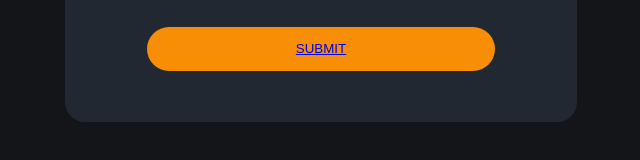
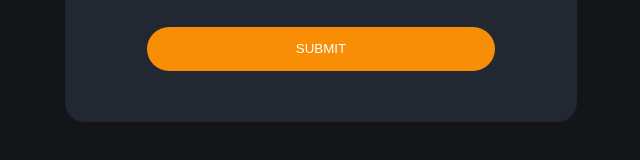
Before and after one commit to gagandeepakhil/3.rating, a plain HTML site: page index.html in a window 1280 px wide. Shown: the part 522-682 px from the top of the page, 319-959 px from the left. Drawn offline with Linux system fonts and the light colour scheme.

Commit message:
Add files via upload

```diff
--- a/styles.css
+++ b/styles.css
@@ -74,9 +74,14 @@ body{
     background-color: rgb(247, 142, 6);
     color: white;
 }
+.btn a{
+    text-decoration: none;
+    color: inherit;
+}
 .btn button:hover{
     background-color: white;
     color: rgb(247, 142, 6);
+    cursor: pointer;
 }
 .btn button:active{
     background-color: rgb(247, 142, 6);
```
